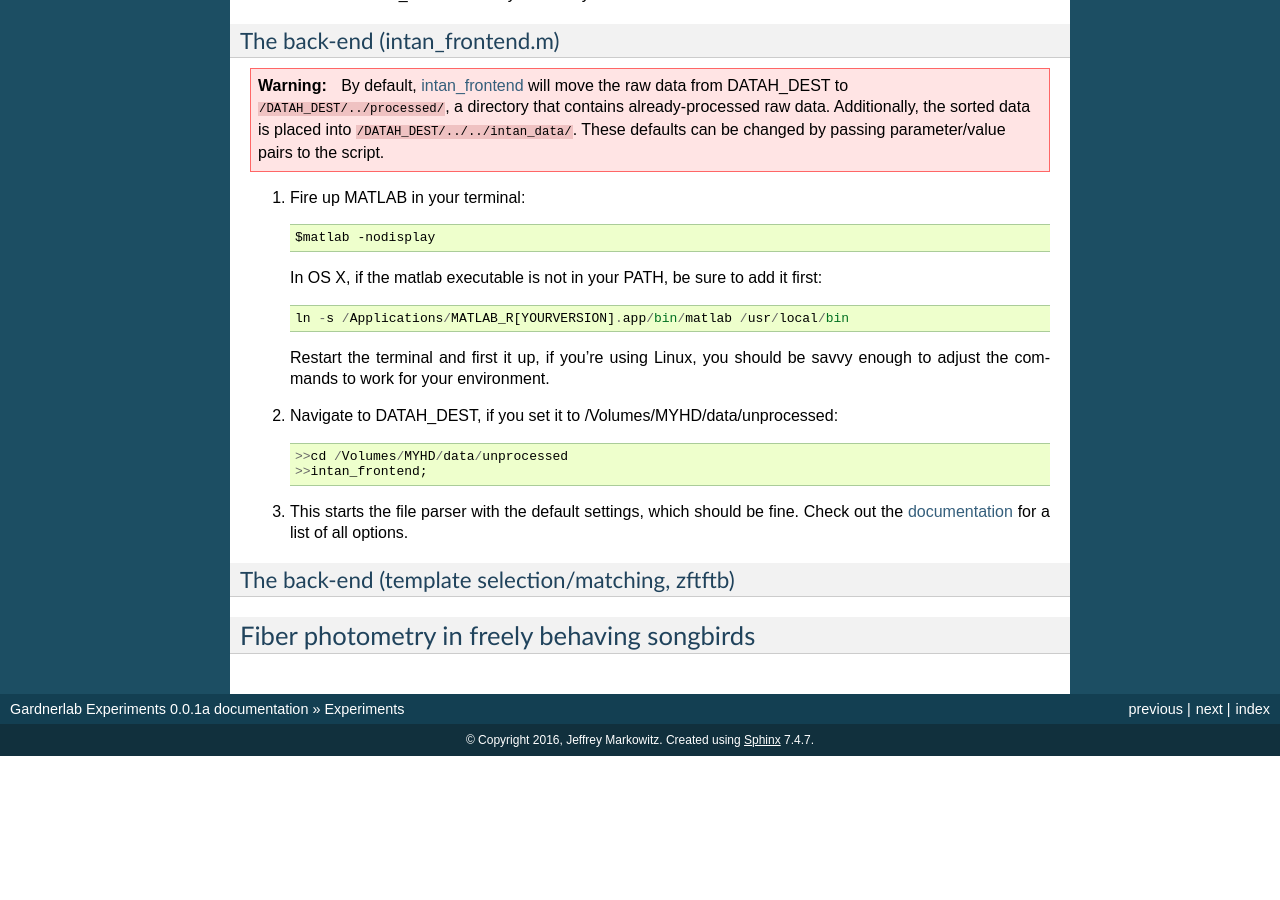
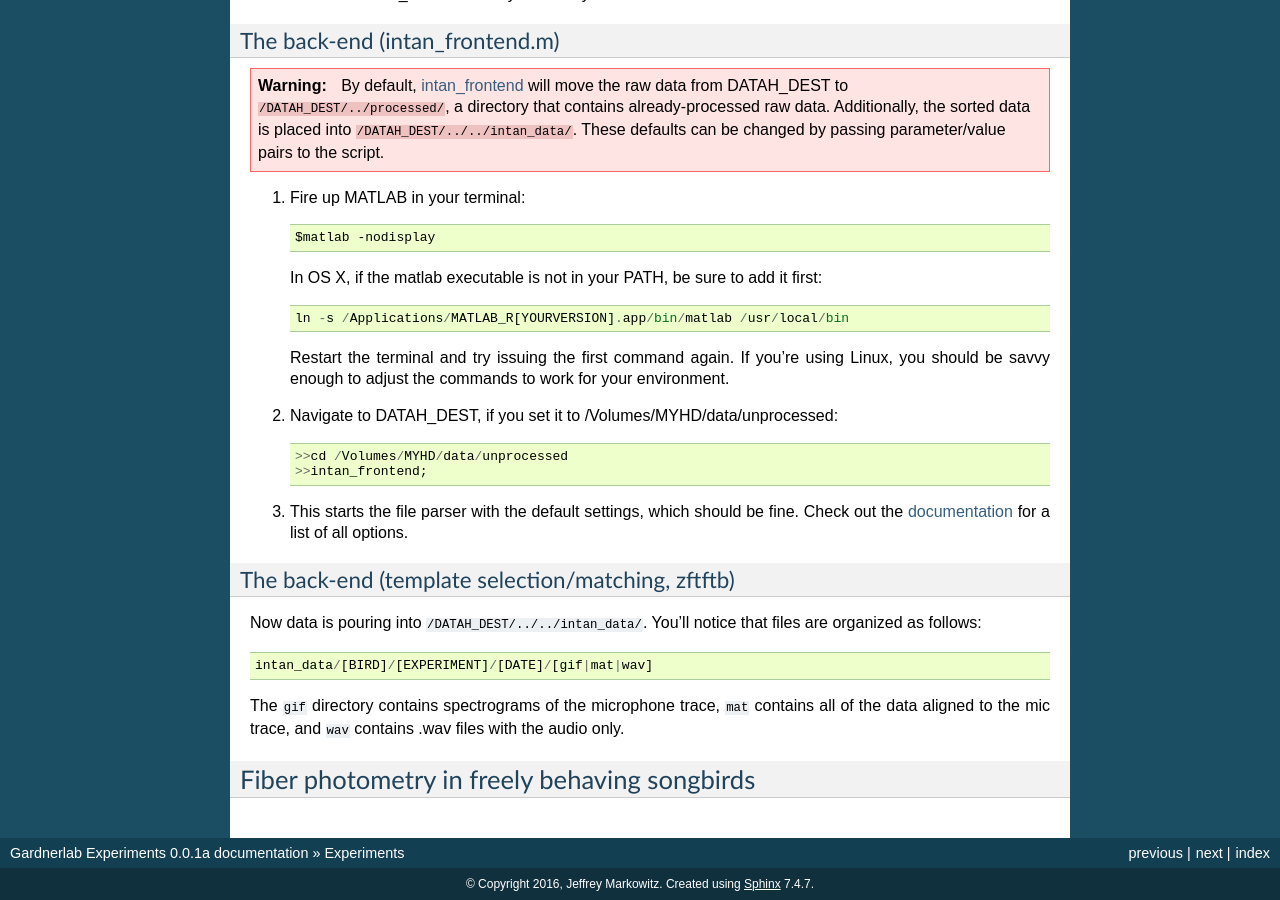
Before and after one commit to jmarkow/gardnerlab-experiments, a Sphinx documentation site: the page built from docs/experiments.rst, in a window 1280 px wide and 900 px high, scrolled down 3657 px. Built offline with Sphinx 7.4.7, drawn with Linux system fonts in a browser that asks for light colours; formulas are drawn with MathJax 3; before the commit the page ends 4413 px from its top, so only the background shows below that; some of the changed text lies outside the part shown.

Commit message:
Updated docs

```diff
--- a/docs/experiments.rst
+++ b/docs/experiments.rst
@@ -1,8 +1,7 @@
 Experiments
 ===========
 
-.. warning:: This contains broad overview of software pipeline used for various experiments in the lab.  Note that this documentation does not dive deep into any one software package, it merely contains recipes for conducting analysis-heavy experiment in MATLAB.
-
+.. warning:: This contains broad overview of the software pipeline used for various experiments in the lab.  Note that this documentation does not dive deep into any one software package, it merely contains recipes for conducting analysis-heavy experiment in MATLAB.
 
 
 The Virtuous Cycle
@@ -93,7 +92,7 @@ The back-end (intan_frontend.m)
 
    	ln -s /Applications/MATLAB_R[YOURVERSION].app/bin/matlab /usr/local/bin
 
-   Restart the terminal and first it up, if you're using Linux, you should be savvy enough to adjust the commands to work for your environment.
+   Restart the terminal and try issuing the first command again. If you're using Linux, you should be savvy enough to adjust the commands to work for your environment.
 
 #. Navigate to DATAH_DEST, if you set it to /Volumes/MYHD/data/unprocessed::
 
@@ -105,6 +104,12 @@ The back-end (intan_frontend.m)
 The back-end (template selection/matching, zftftb)
 ^^^^^^^^^^^^^^^^^^^^^^^^^^^^^^^^^^^^^^^^^^
 
+Now data is pouring into ``/DATAH_DEST/../../intan_data/``.  You'll notice that files are organized as follows::
+
+	intan_data/[BIRD]/[EXPERIMENT]/[DATE]/[gif|mat|wav]
+
+The ``gif`` directory contains spectrograms of the microphone trace, ``mat`` contains all of the data aligned to the mic trace, and ``wav`` contains .wav files with the audio only.
+
 
 
 
```
